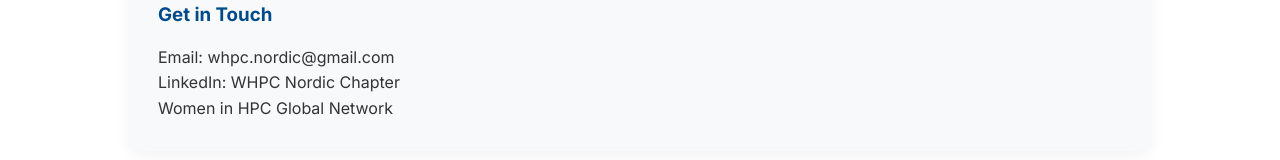
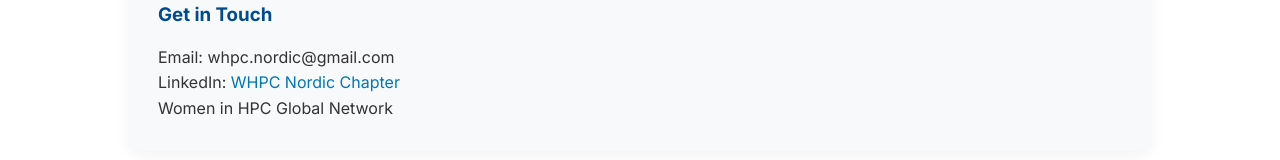
Before and after one commit to whpcnordic/whpc-nordic.github.io, a plain HTML site: page index.html in a window 1280 px wide. Shown: the part 3906-4066 px from the top of the page. Drawn offline with Linux system fonts and the light colour scheme.

Commit message:
Update index.html

```diff
--- a/index.html
+++ b/index.html
@@ -156,6 +156,14 @@ section{
 
 .events{
     background:#f7fafc;
+}
+a {
+    color: #0077b5;   /* LinkedIn blue */
+    text-decoration: none;
+}
+
+a:hover {
+    text-decoration: underline;
 }
 
 .event-card{
@@ -410,7 +418,12 @@ Join Us
 Email: whpc.nordic@gmail.com
 </p>
 <p>
-LinkedIn: WHPC Nordic Chapter
+    LinkedIn:
+    <a href="https://www.linkedin.com/company/women-in-hpc-whpc-nordic-chapter/home/?viewAsMember=true"
+       target="_blank"
+       rel="noopener noreferrer">
+       WHPC Nordic Chapter
+    </a>
 </p>
 <p>
 Women in HPC Global Network
```
